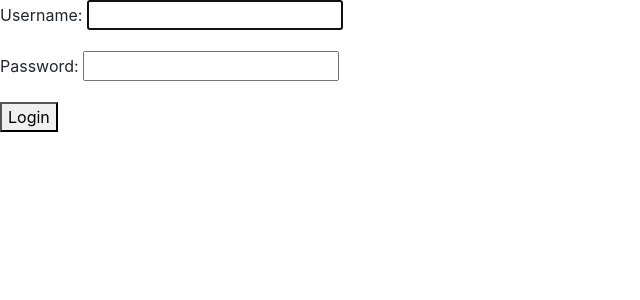
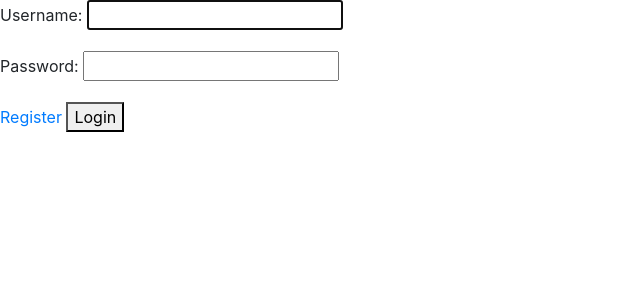
Before and after one commit to BartlomiejJakubczak/Albumz, a Django app: page /accounts/login/ in a window 1280 px wide. Shown: the part 56-356 px from the top of the page, without its empty margins (0-640 px from the left). Run offline with Django 5.2, Linux system fonts and the light colour scheme.

Commit message:
add register button

```diff
--- a/accounts/templates/registration/login.html
+++ b/accounts/templates/registration/login.html
@@ -1,9 +1,10 @@
 {% extends "base.html" %}
 
 {% block content %}
-    <form method="post">
-        {% csrf_token %}
-        {{ form.as_p }}
-        <button type="submit">Login</button>
+<form method="post">
+    {% csrf_token %}
+    {{ form.as_p }}
+    <a href="{% url 'accounts:register' %}">Register</a>
+    <button type="submit">Login</button>
     </form>
 {% endblock content %}
```
